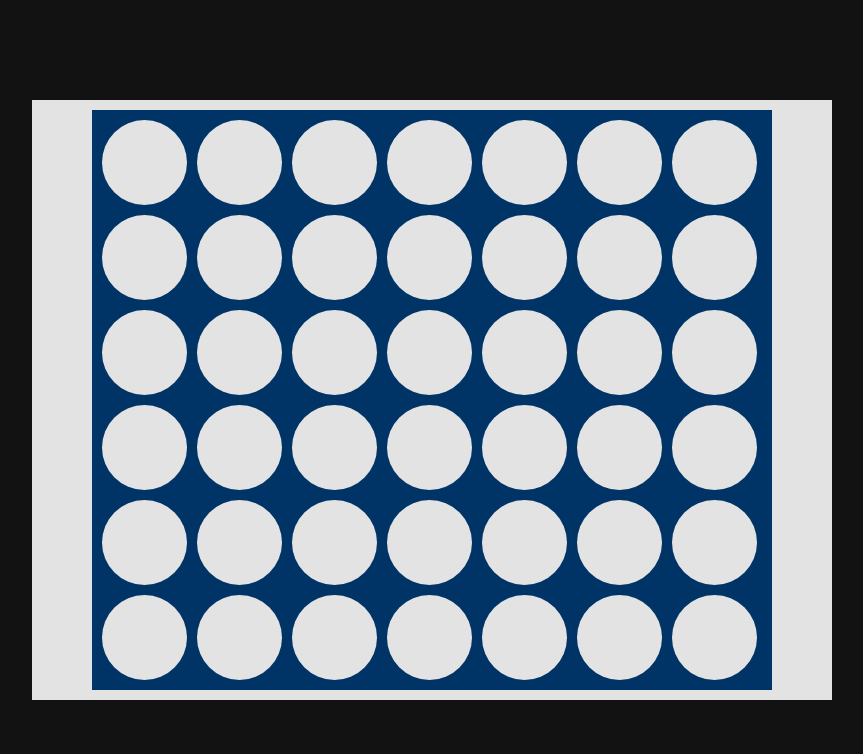
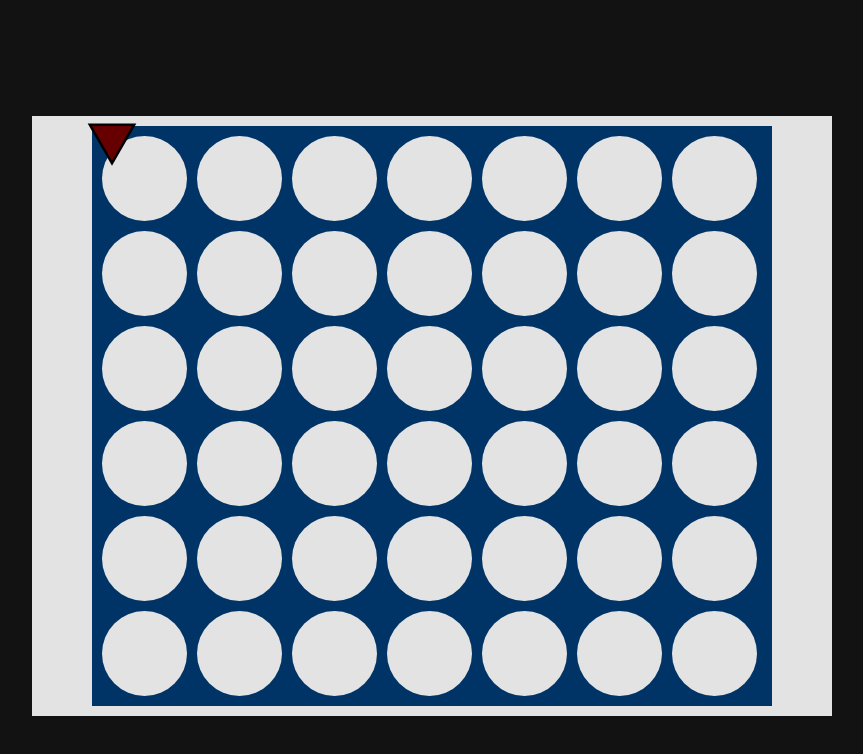
Before and after one commit to allanvobraun/JsCanvasConnect4, a website with bundled scripts: page index.html in a window 1280 px wide. Shown: the whole page, without its empty margins (208-1071 px from the left). Built offline with nearby package versions, Linux system fonts and the light colour scheme.

Commit message:
equilateral triangle function

```diff
--- a/resources/css/index.css
+++ b/resources/css/index.css
@@ -2,7 +2,7 @@
     background-color: #e3e3e3;
     position: absolute;
     left: 50%;
-    top: 50%;
+    top: 52%;
     transform: translate(-50%, -50%);
 }
 
--- a/src/index.ts
+++ b/src/index.ts
@@ -1,5 +1,6 @@
 import {Colors} from "./types.js";
 import Board from "./Board.js";
+import {drawEquilateralTriangle} from "./util.js";
 
 const canvas = document.getElementById("game") as HTMLCanvasElement;
 const ctx = canvas.getContext("2d");
@@ -9,3 +10,5 @@ const GAME_HEIGHT = canvas.height;
 ctx.clearRect(0, 0, GAME_WIDTH, GAME_HEIGHT);
 const board = new Board(GAME_WIDTH, GAME_HEIGHT, Colors.BOARD);
 board.draw(ctx);
+// drawEquilateralTriangle(ctx, {x: 155, y: 10}, 50, Colors.RED);
+drawEquilateralTriangle(ctx, board.position, 40, Colors.RED);
--- a/src/types.ts
+++ b/src/types.ts
@@ -13,4 +13,5 @@ export enum Colors {
     BLUE = '#020079',
     BACKGROUD = '#e3e3e3',
     BOARD = '#003466',
+    BLACK = '#000'
 }
--- /dev/null
+++ b/src/util.ts
@@ -0,0 +1,28 @@
+import {Colors, Coordinates} from "./types.js";
+
+export function drawEquilateralTriangle(
+    ctx: CanvasRenderingContext2D,
+    coordinate: Coordinates,
+    size: number,
+    color: Colors,
+    lineColor: Colors = Colors.BLACK
+): void {
+
+    const height = size * Math.cos(Math.PI / 6);
+    const triangleXCenter = coordinate.x + size / 2;
+
+    ctx.beginPath();
+    ctx.moveTo(coordinate.x, coordinate.y);
+    ctx.lineTo(coordinate.x + size, coordinate.y);
+    ctx.lineTo(triangleXCenter, coordinate.y + height);
+    ctx.closePath();
+
+    // the outline
+    ctx.lineWidth = 5;
+    ctx.strokeStyle = lineColor;
+    ctx.stroke();
+
+    // the fill color
+    ctx.fillStyle = color;
+    ctx.fill();
+}
```
Also changed, not shown: src/ArrowHead.ts (added, +19 -0 lines).
